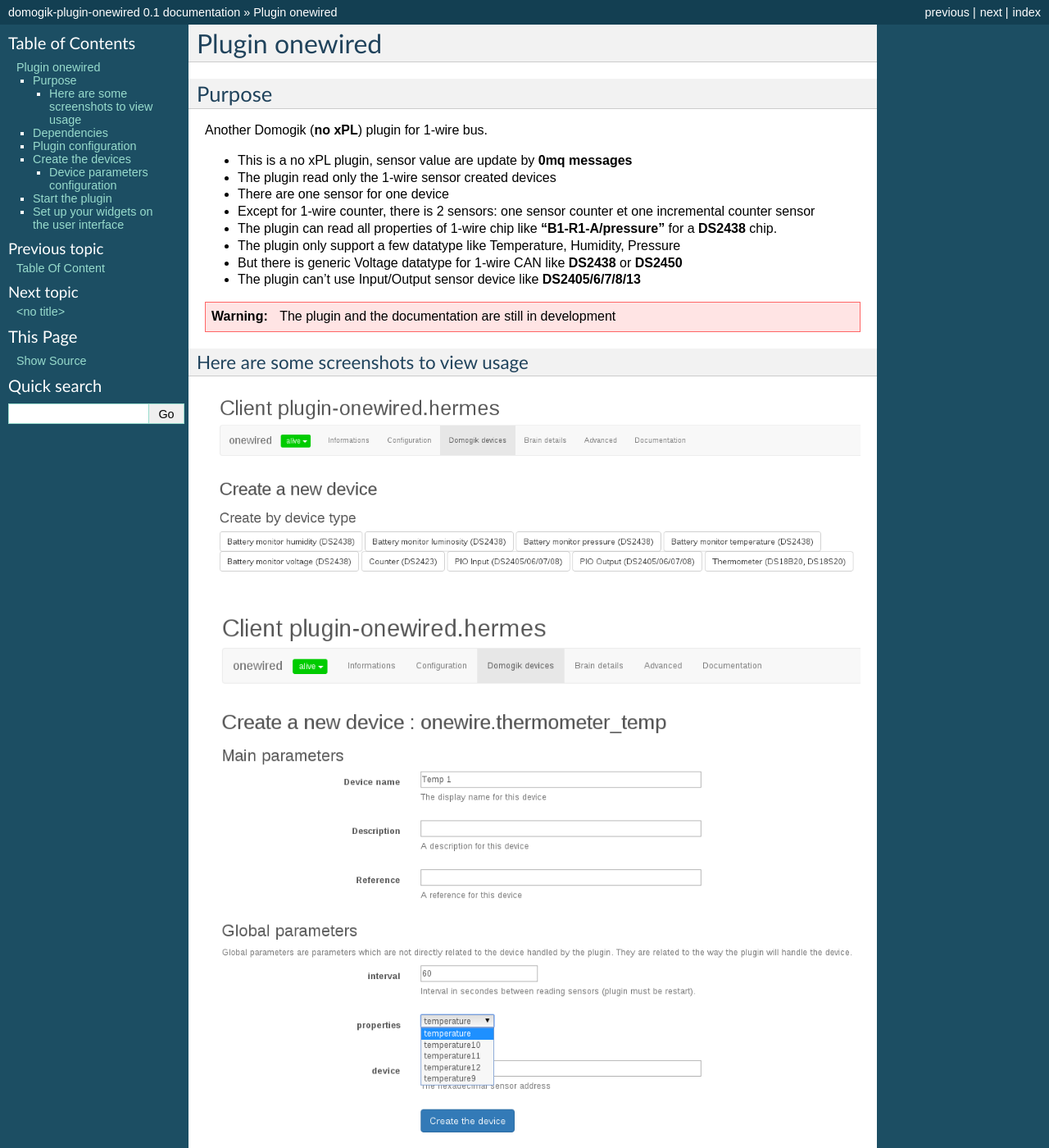
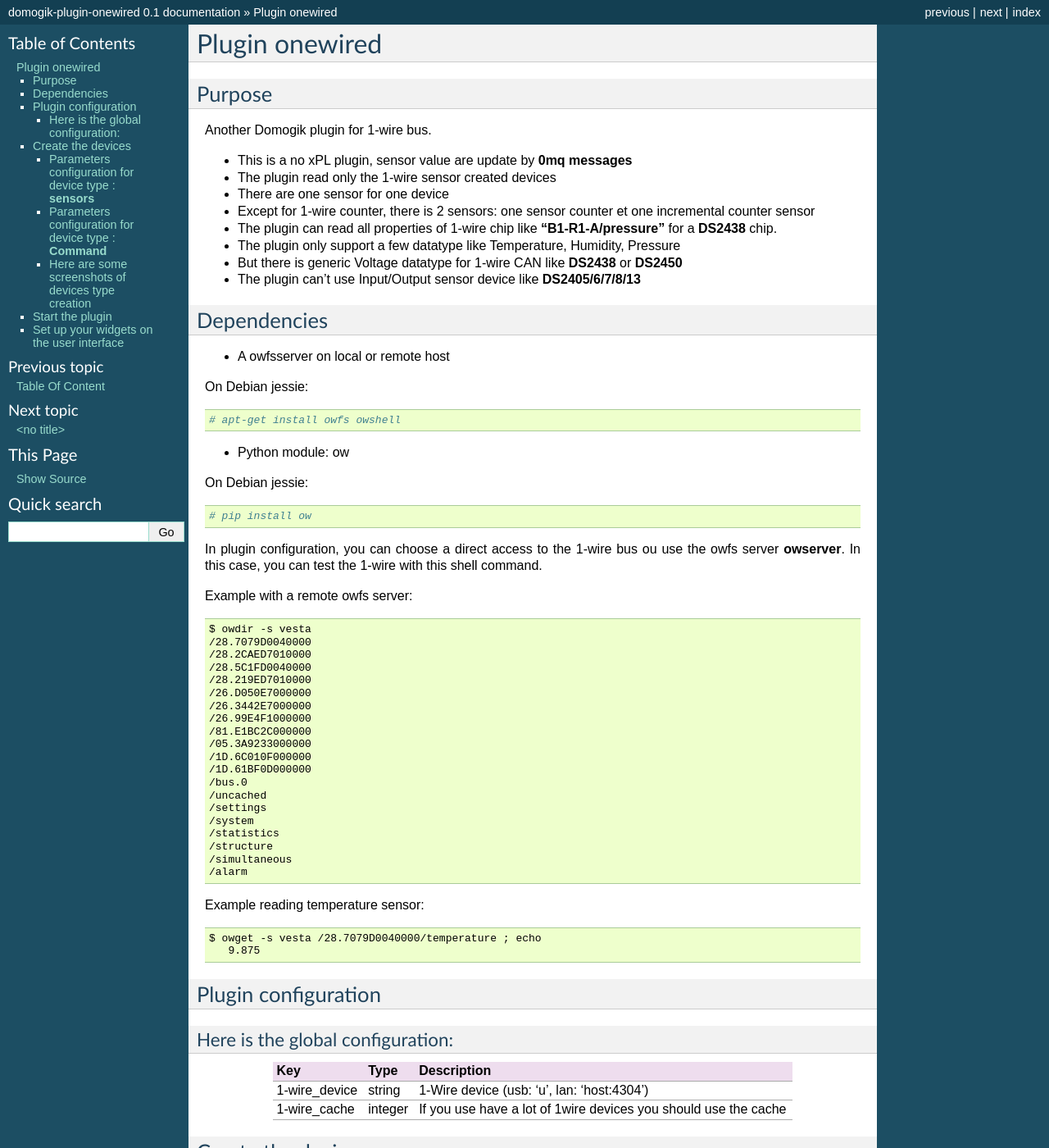
Before and after one commit to vdomos/domogik-plugin-onewired, a Sphinx documentation site: the page built from docs/onewired.txt, in a window 1280 px wide and 1400 px high. Shown: the whole window at 82% size. Built offline with Sphinx 7.4.7, drawn with Linux system fonts in a browser that asks for light colours; some of the changed text lies outside the part shown.

Commit message:
Update documentation

```diff
--- a/docs/onewired.txt
+++ b/docs/onewired.txt
@@ -7,7 +7,7 @@
 Purpose
 =======
 
-Another Domogik (**no xPL**) plugin for 1-wire bus.
+Another Domogik plugin for 1-wire bus.
 
 * This is a no xPL plugin, sensor value are update by **0mq messages**
 * The plugin read only the 1-wire sensor created devices
@@ -19,18 +19,119 @@
 * The plugin can't use Input/Output sensor device like **DS2405/6/7/8/13**
 
 
-.. warning::
-	The plugin and the documentation are still in development
+
+Dependencies
+============
+
+* A owfsserver on local or remote host
+
+On Debian jessie::
+
+	# apt-get install owfs owshell
+
+* Python module: ow
+
+
+On Debian jessie::
+
+	# pip install ow
+
+
+In plugin configuration, you can choose a direct access to the 1-wire bus ou use the owfs server **owserver**.
+In this case, you can test the 1-wire with this shell command.
+
+Example with a remote owfs server::
+
+    $ owdir -s vesta
+    /28.7079D0040000
+    /28.2CAED7010000
+    /28.5C1FD0040000
+    /28.219ED7010000
+    /26.D050E7000000
+    /26.3442E7000000
+    /26.99E4F1000000
+    /81.E1BC2C000000
+    /05.3A9233000000
+    /1D.6C010F000000
+    /1D.61BF0D000000
+    /bus.0
+    /uncached
+    /settings
+    /system
+    /statistics
+    /structure
+    /simultaneous
+    /alarm
+
+
+Example reading temperature sensor::
+
+    $ owget -s vesta /28.7079D0040000/temperature ; echo
+       9.875
+
+
+Plugin configuration
+====================
+
+Here is the global configuration:
+---------------------------------
+
+===================== =========================== ======================================================================
+Key                   Type                        Description
+===================== =========================== ======================================================================
+1-wire_device         string                      1-Wire device (usb: 'u', lan: 'host:4304')
+--------------------- --------------------------- ----------------------------------------------------------------------
+1-wire_cache          integer                     If you use have a lot of 1wire devices you should use the cache
+===================== =========================== ======================================================================
 
 
 
-Here are some screenshots to view usage
----------------------------------------
+Create the devices
+==================
 
+Device's type available:
 
 .. image:: Domogik_Plugin_Onewired_1.png
 
-.. image:: Domogik_Plugin_Onewired_2.png
+
+
+Parameters configuration for device type : **sensors**
+------------------------------------------------------
+
+
+===================== =========================== ======================================================================
+Key                   Type                        Description
+===================== =========================== ======================================================================
+device                string                      The hexadecimal 1-wire sensor address (example: 28.2CAED7010000)
+--------------------- --------------------------- ----------------------------------------------------------------------
+interval              number                      The time in seconds between two sensor's reading
+--------------------- --------------------------- ----------------------------------------------------------------------
+properties            choice                      Select the 1-wire propertie in the list (example: temperature for a DS18B20 sensor)
+===================== =========================== ======================================================================
+
+
+
+
+Parameters configuration for device type : **Command**
+------------------------------------------------------
+
+This device is for output IO chips like DS2405, DS2406/7, DS2408.
+
+You need to configure this parameter :
+
+===================== =========================== ======================================================================
+Key                   Type                        Description
+===================== =========================== ======================================================================
+device                string                      The hexadecimal 1-wire sensor address (example: 28.2CAED7010000)
+--------------------- --------------------------- ----------------------------------------------------------------------
+properties            choice                      Select the 1-wire propertie in the list (example: PIO for a DS2405 sensor)
+===================== =========================== ======================================================================
+
+
+
+Here are some screenshots of devices type creation
+--------------------------------------------------
+
 
 .. image:: Domogik_Plugin_Onewired_3.png
 
@@ -40,37 +141,12 @@
 
 
 
-
-
-Dependencies
-============
-
-Plugin configuration
-====================
-
-Create the devices
-==================
-
-Device parameters configuration
--------------------------------
-
-X parameters are needed for a domogik device creation ...
-
-
-===================== =========================== ======================================================================
-Key                   Type                        Description
-===================== =========================== ======================================================================
-key1                  datatype                    ...
---------------------- --------------------------- ----------------------------------------------------------------------
-key2                  datatype                    ...
-===================== =========================== ======================================================================
-
-
 Start the plugin
 ================
 
 You can now start the plugin (start button) and use the created devices.
 
+
 Set up your widgets on the user interface
 =========================================
 
--- a/info.json
+++ b/info.json
@@ -547,6 +547,6 @@
         "domogik_min_version": "0.5.0",
         "name": "onewired",
         "type": "plugin",
-        "version": "1.0"
+        "version": "2.0"
     }
 }
```
Also changed, not shown: docs/Domogik_Plugin_Onewired_1.png, docs/Domogik_Plugin_Onewired_2.png (deleted), docs/Domogik_Plugin_Onewired_3.png, docs/Domogik_Plugin_Onewired_4.png, docs/Domogik_Plugin_Onewired_5.png, 3 other files.
